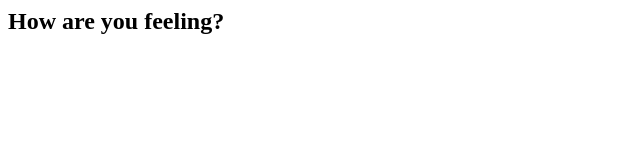
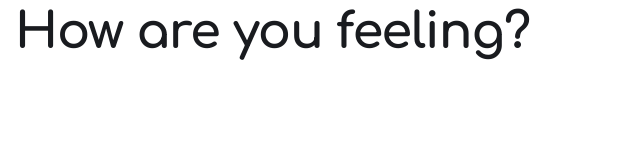
Before and after one commit to MisterShawn/mistershawn.github.io, a plain HTML site: page classroom/index.html in a window 1280 px wide. Shown: the whole page, without its empty margins (0-640 px from the left). Drawn offline with Linux system fonts and the light colour scheme; files that its build step writes are made by us from their sources; files whose address does not match are found by name.

Commit message:
Update index.html

```diff
--- a/classroom/index.html
+++ b/classroom/index.html
@@ -1,3 +1,13 @@
+<!DOCTYPE html>
+<html lang="en" >
+<head>
+  <meta charset="UTF-8">
+  <title>Mr.Shawn > Classroom > Feelings</title>
+  <link rel="stylesheet" href="./style.css">
+
+</head>
+<body>
+
 <section id="main">
 	<h1>How are you feeling?</h1>
 	<ul id="students"></ul>
@@ -8,3 +18,8 @@
 		<ul id="feelings"></ul>
 	</div>
 </div>
+
+  <script  src="./script.js"></script>
+
+</body>
+</html>
```
